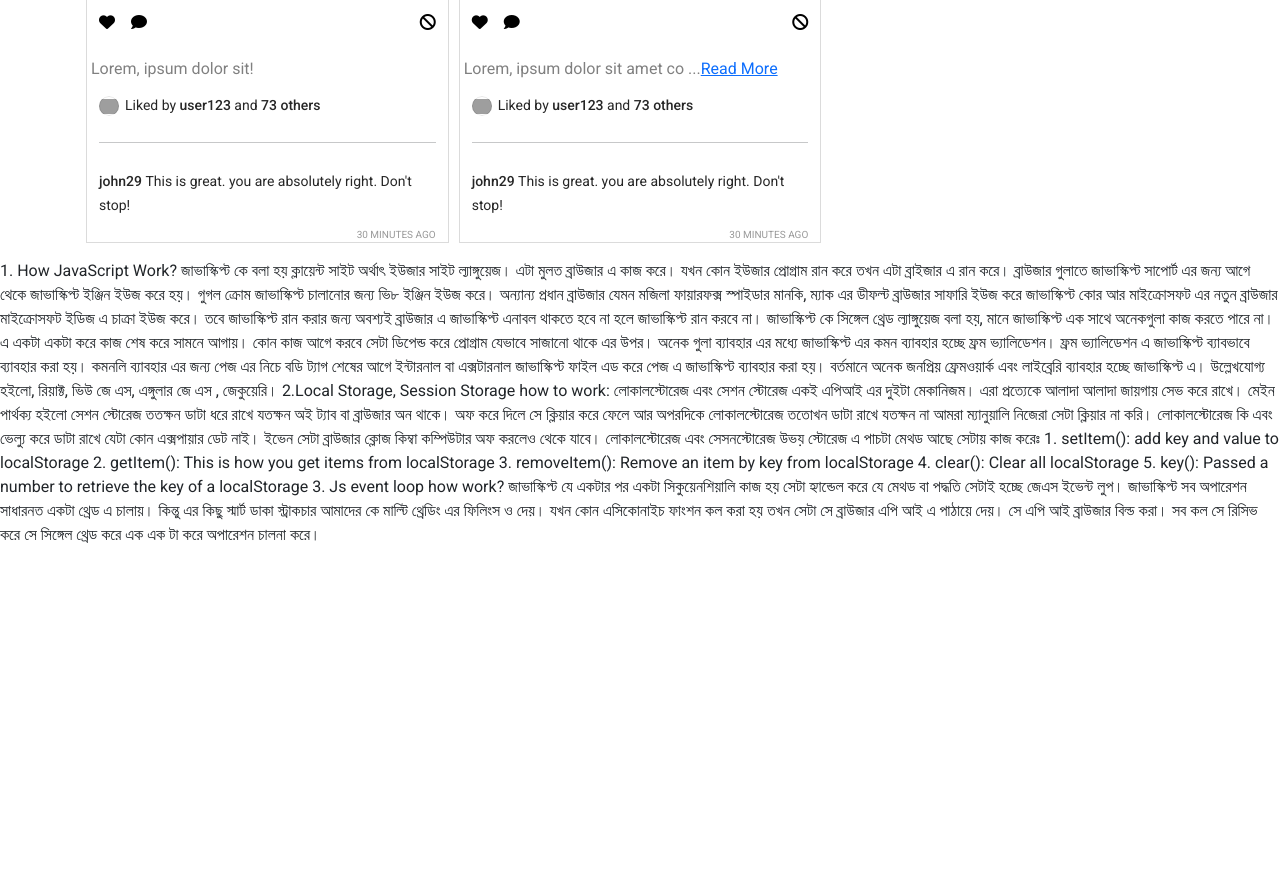
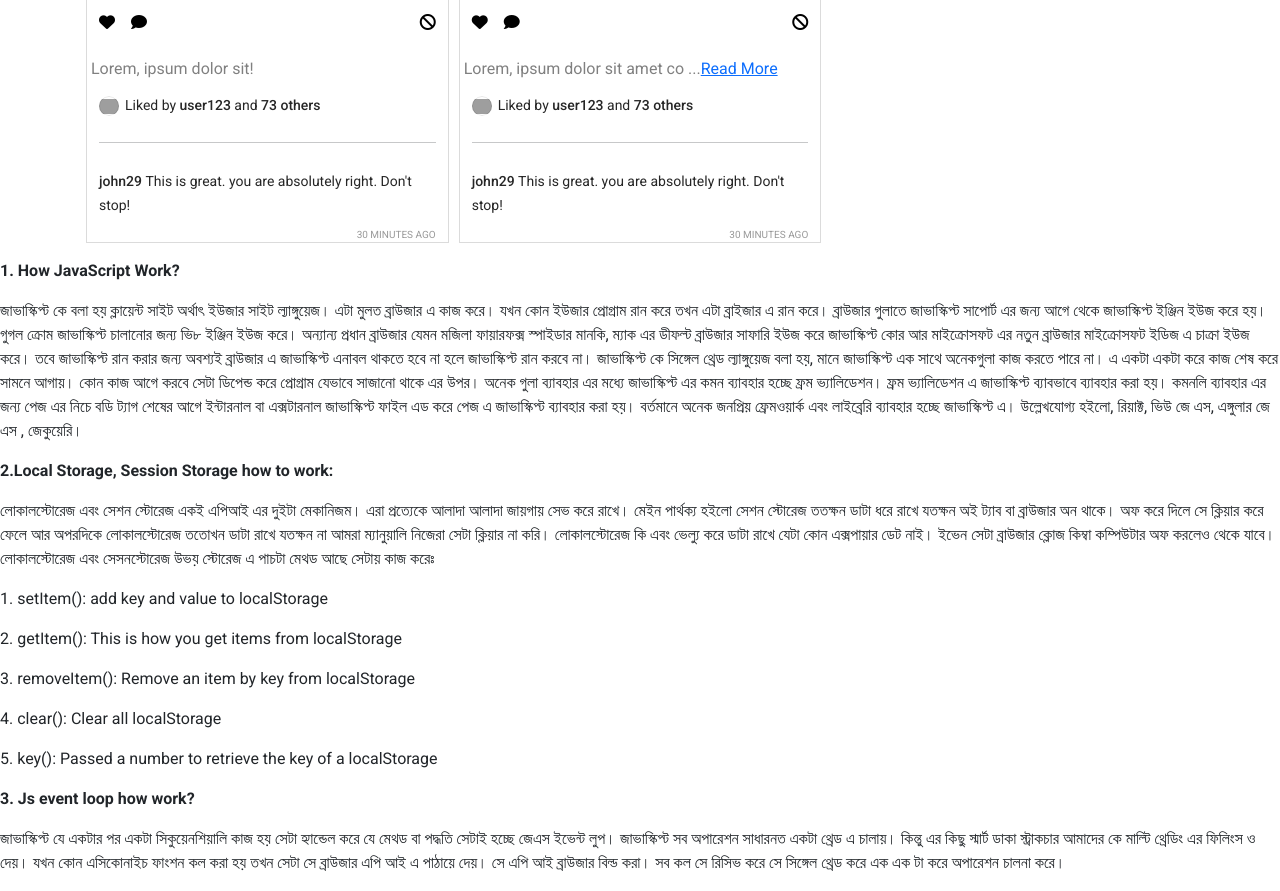
Before and after one commit to rezaun/insta-shohor, a plain HTML site: page index.html in a window 1280 px wide. Shown: the part 1289-2180 px from the top of the page. Before the commit the page ends 1836 px from the top, so only its background shows below. Drawn offline with nearby package versions, Linux system fonts and the light colour scheme; grey boxes are pictures that could not be loaded.

Commit message:
love react and question ans done

```diff
--- a/index.html
+++ b/index.html
@@ -78,20 +78,30 @@
             </div>
         </main>
         <footer>
-            1. How JavaScript Work?
-জাভাস্কিপ্ট কে বলা হয় ক্লায়েন্ট সাইট অর্থাৎ ইউজার সাইট ল্যাঙ্গুয়েজ।  এটা মুলত ব্রাউজার এ কাজ করে। যখন কোন ইউজার প্রোগ্রাম রান করে তখন এটা ব্রাইজার এ রান করে। ব্রাউজার গুলাতে জাভাস্কিপ্ট সাপোর্ট এর জন্য আগে থেকে জাভাস্কিপ্ট ইঞ্জিন ইউজ করে হয়। গুগল ক্রোম জাভাস্কিপ্ট চালানোর জন্য ভি৮ ইঞ্জিন ইউজ করে। অন্যান্য প্রধান ব্রাউজার যেমন মজিলা ফায়ারফক্স স্পাইডার মানকি, ম্যাক এর ডীফল্ট ব্রাউজার সাফারি ইউজ করে জাভাস্কিপ্ট কোর আর মাইক্রোসফট এর নতুন ব্রাউজার মাইক্রোসফট ইডিজ এ চাক্রা ইউজ করে। তবে জাভাস্কিপ্ট রান করার জন্য অবশ্যই ব্রাউজার এ জাভাস্কিপ্ট এনাবল থাকতে হবে না হলে জাভাস্কিপ্ট রান করবে না। জাভাস্কিপ্ট কে সিঙ্গেল থ্রেড ল্যাঙ্গুয়েজ বলা হয়, মানে জাভাস্কিপ্ট এক সাথে অনেকগুলা কাজ করতে পারে না। এ একটা একটা করে কাজ শেষ করে সামনে আগায়। কোন কাজ আগে করবে সেটা ডিপেন্ড করে প্রোগ্রাম যেভাবে সাজানো থাকে এর উপর।  অনেক গুলা ব্যাবহার এর মধ্যে জাভাস্কিপ্ট এর কমন ব্যাবহার হচ্ছে ফ্রম ভ্যালিডেশন। ফ্রম ভ্যালিডেশন এ জাভাস্কিপ্ট ব্যাবভাবে ব্যাবহার করা হয়।  কমনলি ব্যাবহার এর জন্য পেজ এর নিচে বডি ট্যাগ শেষের আগে ইন্টারনাল বা এক্সটারনাল জাভাস্কিপ্ট ফাইল এড করে পেজ এ জাভাস্কিপ্ট ব্যাবহার করা হয়। বর্তমানে অনেক জনপ্রিয় ফ্রেমওয়ার্ক এবং লাইব্রেরি ব্যাবহার হচ্ছে জাভাস্কিপ্ট এ। উল্লেখযোগ্য হইলো, রিয়াক্ট, ভিউ জে এস, এঙ্গুলার জে এস , জেকুয়েরি।
+           <p> <b> 1. How JavaScript Work?</b> </p>
+<p>জাভাস্কিপ্ট কে বলা হয় ক্লায়েন্ট সাইট অর্থাৎ ইউজার সাইট ল্যাঙ্গুয়েজ।  এটা মুলত ব্রাউজার এ কাজ করে। যখন কোন ইউজার প্রোগ্রাম রান করে তখন এটা ব্রাইজার এ রান করে। ব্রাউজার গুলাতে জাভাস্কিপ্ট সাপোর্ট
+    এর জন্য আগে থেকে জাভাস্কিপ্ট ইঞ্জিন ইউজ করে হয়। গুগল ক্রোম জাভাস্কিপ্ট চালানোর জন্য ভি৮ ইঞ্জিন ইউজ করে। অন্যান্য প্রধান ব্রাউজার যেমন মজিলা ফায়ারফক্স স্পাইডার মানকি, ম্যাক এর ডীফল্ট ব্রাউজার
+    সাফারি ইউজ করে জাভাস্কিপ্ট কোর আর মাইক্রোসফট এর নতুন ব্রাউজার মাইক্রোসফট ইডিজ এ চাক্রা ইউজ করে। তবে জাভাস্কিপ্ট রান করার জন্য অবশ্যই ব্রাউজার এ জাভাস্কিপ্ট এনাবল থাকতে হবে না হলে জাভাস্কিপ্ট
+     রান করবে না। জাভাস্কিপ্ট কে সিঙ্গেল থ্রেড ল্যাঙ্গুয়েজ বলা হয়, মানে জাভাস্কিপ্ট এক সাথে অনেকগুলা কাজ করতে পারে না। এ একটা একটা করে কাজ শেষ করে সামনে আগায়। কোন কাজ আগে করবে সেটা ডিপেন্ড
+     করে প্রোগ্রাম যেভাবে সাজানো থাকে এর উপর।  অনেক গুলা ব্যাবহার এর মধ্যে জাভাস্কিপ্ট এর কমন ব্যাবহার হচ্ছে ফ্রম ভ্যালিডেশন। ফ্রম ভ্যালিডেশন এ জাভাস্কিপ্ট ব্যাবভাবে ব্যাবহার করা হয়।  কমনলি ব্যাবহার এর জন্য
+     পেজ এর নিচে বডি ট্যাগ শেষের আগে ইন্টারনাল বা এক্সটারনাল জাভাস্কিপ্ট ফাইল এড করে পেজ এ জাভাস্কিপ্ট ব্যাবহার করা হয়। বর্তমানে অনেক জনপ্রিয় ফ্রেমওয়ার্ক এবং লাইব্রেরি ব্যাবহার হচ্ছে জাভাস্কিপ্ট এ।
+     উল্লেখযোগ্য হইলো, রিয়াক্ট, ভিউ জে এস, এঙ্গুলার জে এস , জেকুয়েরি। </p>
 
-2.Local Storage, Session Storage how to work:
+<p><b>2.Local Storage, Session Storage how to work: </b> </p>
 
-লোকালস্টোরেজ এবং সেশন স্টোরেজ একই এপিআই এর দুইটা মেকানিজম। এরা প্রত্যেকে আলাদা আলাদা জায়গায়  সেভ করে রাখে।  মেইন পার্থক্য হইলো  সেশন স্টোরেজ ততক্ষন ডাটা ধরে রাখে যতক্ষন অই ট্যাব বা ব্রাউজার অন থাকে। অফ করে দিলে সে ক্লিয়ার করে ফেলে আর অপরদিকে লোকালস্টোরেজ ততোখন ডাটা রাখে যতক্ষন না আমরা ম্যানুয়ালি নিজেরা সেটা ক্লিয়ার না করি। লোকালস্টোরেজ কি এবং ভেল্যু করে ডাটা রাখে যেটা কোন এক্সপায়ার ডেট নাই। ইভেন সেটা ব্রাউজার ক্লোজ কিম্বা  কম্পিউটার অফ করলেও থেকে যাবে। লোকালস্টোরেজ এবং সেসনস্টোরেজ উভয় স্টোরেজ এ পাচটা মেথড আছে  সেটায় কাজ করেঃ
-1. setItem(): add key and value to localStorage
-2. getItem(): This is how you get items from localStorage
-3. removeItem(): Remove an item by key from localStorage
-4. clear(): Clear all localStorage
-5. key(): Passed a number to retrieve the key of a localStorage
+<p>লোকালস্টোরেজ এবং সেশন স্টোরেজ একই এপিআই এর দুইটা মেকানিজম। এরা প্রত্যেকে আলাদা আলাদা জায়গায়  সেভ করে রাখে।  মেইন পার্থক্য হইলো  সেশন স্টোরেজ ততক্ষন ডাটা ধরে রাখে যতক্ষন অই ট্যাব বা
+    ব্রাউজার অন থাকে। অফ করে দিলে সে ক্লিয়ার করে ফেলে আর অপরদিকে লোকালস্টোরেজ ততোখন ডাটা রাখে যতক্ষন না আমরা ম্যানুয়ালি নিজেরা সেটা ক্লিয়ার না করি। লোকালস্টোরেজ কি এবং ভেল্যু করে ডাটা রাখে
+     যেটা কোন এক্সপায়ার ডেট নাই। ইভেন সেটা ব্রাউজার ক্লোজ কিম্বা  কম্পিউটার অফ করলেও থেকে যাবে। লোকালস্টোরেজ এবং সেসনস্টোরেজ উভয় স্টোরেজ এ পাচটা মেথড আছে  সেটায় কাজ করেঃ </p>
+    <p>  1. setItem(): add key and value to localStorage</p>
+    <p>  2. getItem(): This is how you get items from localStorage</p>
+    <p>  3. removeItem(): Remove an item by key from localStorage</p>
+    <p>  4. clear(): Clear all localStorage</p>
+    <p>  5. key(): Passed a number to retrieve the key of a localStorage</p>
 
-3. Js event loop how work?
-জাভাস্কিপ্ট যে একটার পর একটা সিকুয়েনশিয়ালি কাজ হয় সেটা হ্যান্ডেল করে যে মেথড বা পদ্ধতি সেটাই হচ্ছে জেএস ইভেন্ট লুপ। জাভাস্কিপ্ট সব অপারেশন সাধারনত একটা থ্রেড এ চালায়। কিন্তু এর কিছু স্মার্ট ডাকা স্ট্রাকচার আমাদের কে মাল্টি থ্রেডিং এর ফিলিংস ও দেয়। যখন কোন এসিকোনাইচ ফাংশন কল করা হয় তখন সেটা সে ব্রাউজার এপি আই এ পাঠায়ে দেয়। সে এপি আই ব্রাউজার বিল্ড করা। সব কল সে রিসিভ করে সে সিঙ্গেল থ্রেড করে এক এক টা করে অপারেশন চালনা করে।
+<p style="font-weight: 700;">3. Js event loop how work?</p>
+<p>জাভাস্কিপ্ট যে একটার পর একটা সিকুয়েনশিয়ালি কাজ হয় সেটা হ্যান্ডেল করে যে মেথড বা পদ্ধতি সেটাই হচ্ছে জেএস ইভেন্ট লুপ। জাভাস্কিপ্ট সব অপারেশন সাধারনত একটা থ্রেড এ চালায়।
+    কিন্তু এর কিছু স্মার্ট ডাকা স্ট্রাকচার আমাদের কে মাল্টি থ্রেডিং এর ফিলিংস ও দেয়। যখন কোন এসিকোনাইচ ফাংশন কল করা হয় তখন সেটা সে ব্রাউজার এপি আই এ পাঠায়ে দেয়। সে এপি আই ব্রাউজার বিল্ড করা।
+    সব কল সে রিসিভ করে সে সিঙ্গেল থ্রেড করে এক এক টা করে অপারেশন চালনা করে। </p>
         </footer>
 
         <!-- add javascript  file  -->
```
